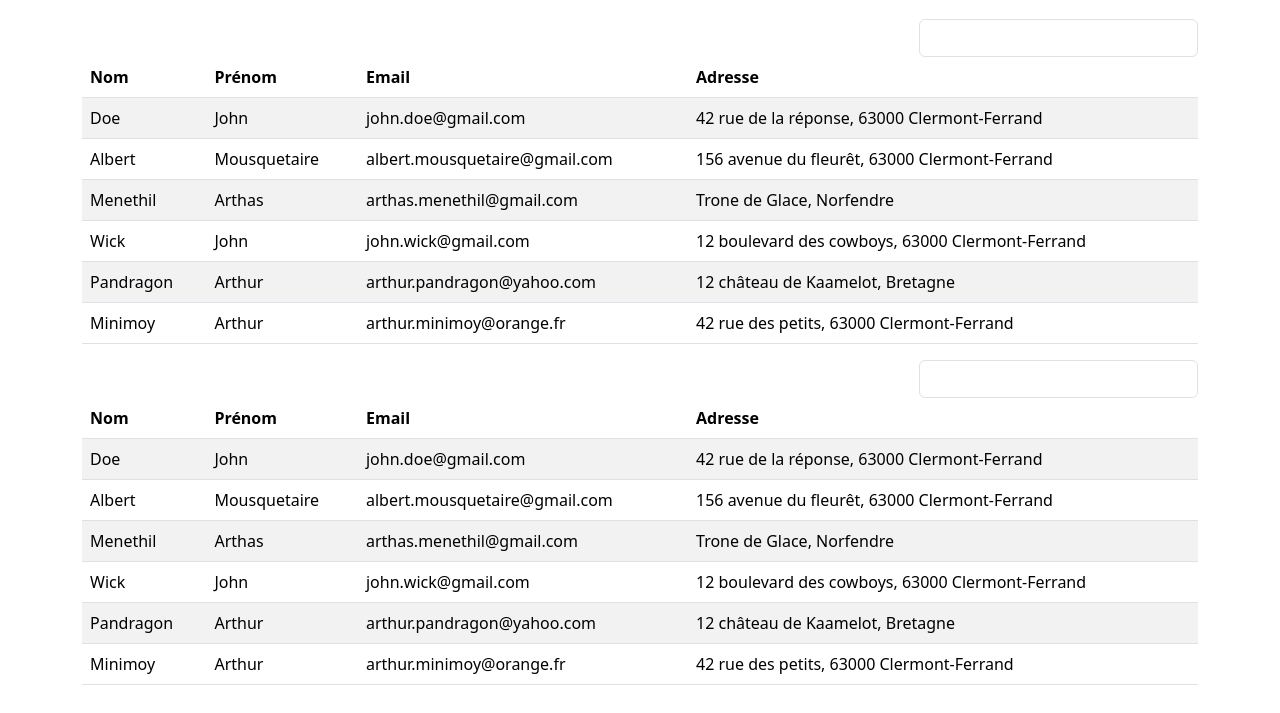
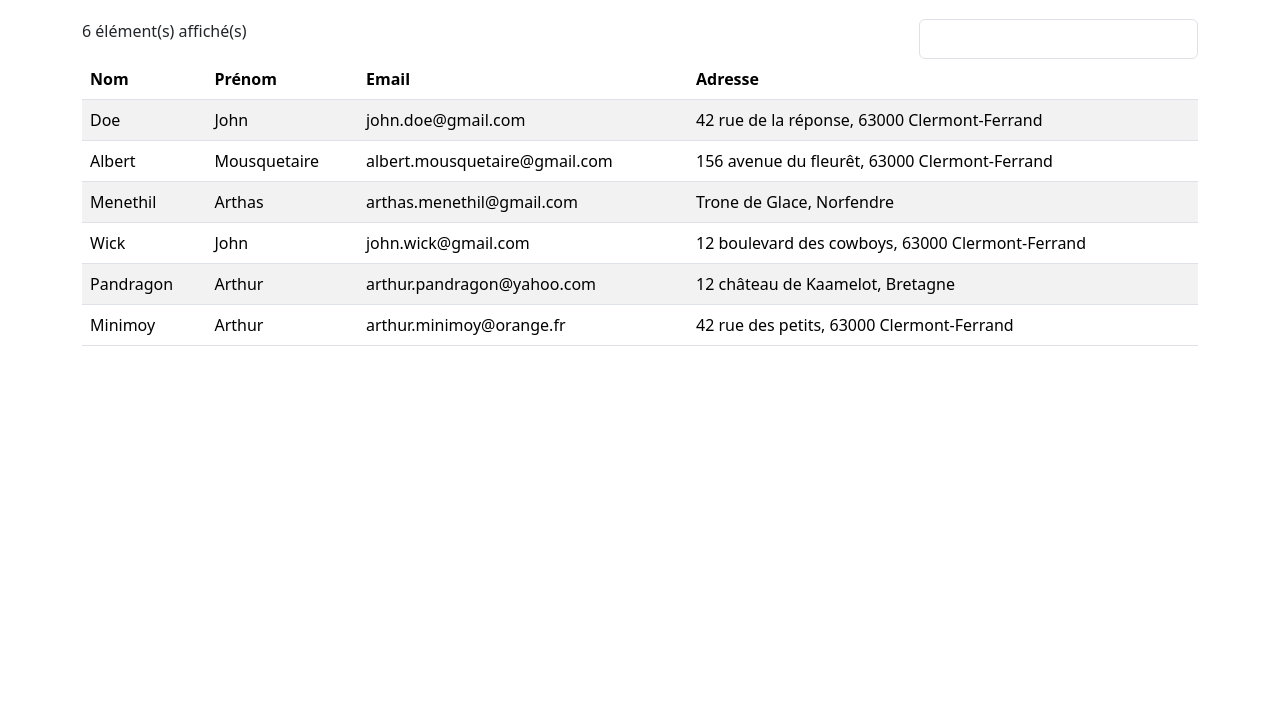
Before and after one commit to TyTy-cf/2026-poei-javascript, a website: page revision.html in a window 1280 px wide. Shown: the part 77-790 px from the top of the page. Drawn offline with nearby package versions, Linux system fonts and the light colour scheme.

Commit message:
add correction exo revision

```diff
--- a/revision.html
+++ b/revision.html
@@ -60,54 +60,6 @@
                 </tr>
                 </tbody>
             </table>
-            <table class="table table-hover table-striped data-table">
-                <thead class="main">
-                <tr>
-                    <th>Nom</th>
-                    <th>Prénom</th>
-                    <th>Email</th>
-                    <th>Adresse</th>
-                </tr>
-                </thead>
-                <tbody>
-                <tr>
-                    <td>Doe</td>
-                    <td>John</td>
-                    <td>john.doe@gmail.com</td>
-                    <td>42 rue de la réponse, 63000 Clermont-Ferrand</td>
-                </tr>
-                <tr>
-                    <td>Albert</td>
-                    <td>Mousquetaire</td>
-                    <td>albert.mousquetaire@gmail.com</td>
-                    <td>156 avenue du fleurêt, 63000 Clermont-Ferrand</td>
-                </tr>
-                <tr>
-                    <td>Menethil</td>
-                    <td>Arthas</td>
-                    <td>arthas.menethil@gmail.com</td>
-                    <td>Trone de Glace, Norfendre</td>
-                </tr>
-                <tr>
-                    <td>Wick</td>
-                    <td>John</td>
-                    <td>john.wick@gmail.com</td>
-                    <td>12 boulevard des cowboys, 63000 Clermont-Ferrand</td>
-                </tr>
-                <tr>
-                    <td>Pandragon</td>
-                    <td>Arthur</td>
-                    <td>arthur.pandragon@yahoo.com</td>
-                    <td>12 château de Kaamelot, Bretagne</td>
-                </tr>
-                <tr>
-                    <td>Minimoy</td>
-                    <td>Arthur</td>
-                    <td>arthur.minimoy@orange.fr</td>
-                    <td>42 rue des petits, 63000 Clermont-Ferrand</td>
-                </tr>
-                </tbody>
-            </table>
         </div>
     </body>
 </html>
--- a/script/revision.js
+++ b/script/revision.js
@@ -8,27 +8,34 @@ window.addEventListener('load', () => {
 
 function loadDataTable(tables) {
     for (const table of tables) {
+
+        const tableLines = table.querySelectorAll('tbody > tr');
+
         // Création du container de l'input avec l'input, pour chaque table HTML récupérée
         const div = createElementByTagName('div', 'd-flex');
         const input = createElementByTagName('input', 'form-control', 'w-25', 'ms-auto');
         input.type = 'search';
+        const p = createElementByTagName('p');
+        p.textContent = tableLines.length +  " élément(s) affiché(s)";
 
+        div.appendChild(p);
         div.appendChild(input);
         table.before(div);
-
-        const tableLines = table.querySelectorAll('tbody > tr');
 
         // Configuration de l'input
         input.addEventListener('input', () => {
             const value = input.value;
+            let cpt = tableLines.length;
             for (const tr of tableLines) {
                 tr.classList.remove('d-none');
                 if (value.length >= 2) {
                     if (!tr.innerHTML.toLowerCase().includes(value.toLowerCase())) {
                         tr.classList.add('d-none');
+                        cpt--;
                     }
                 }
             }
+            p.textContent = cpt + " élément(s) affiché(s)";
         });
     }
 }
```
